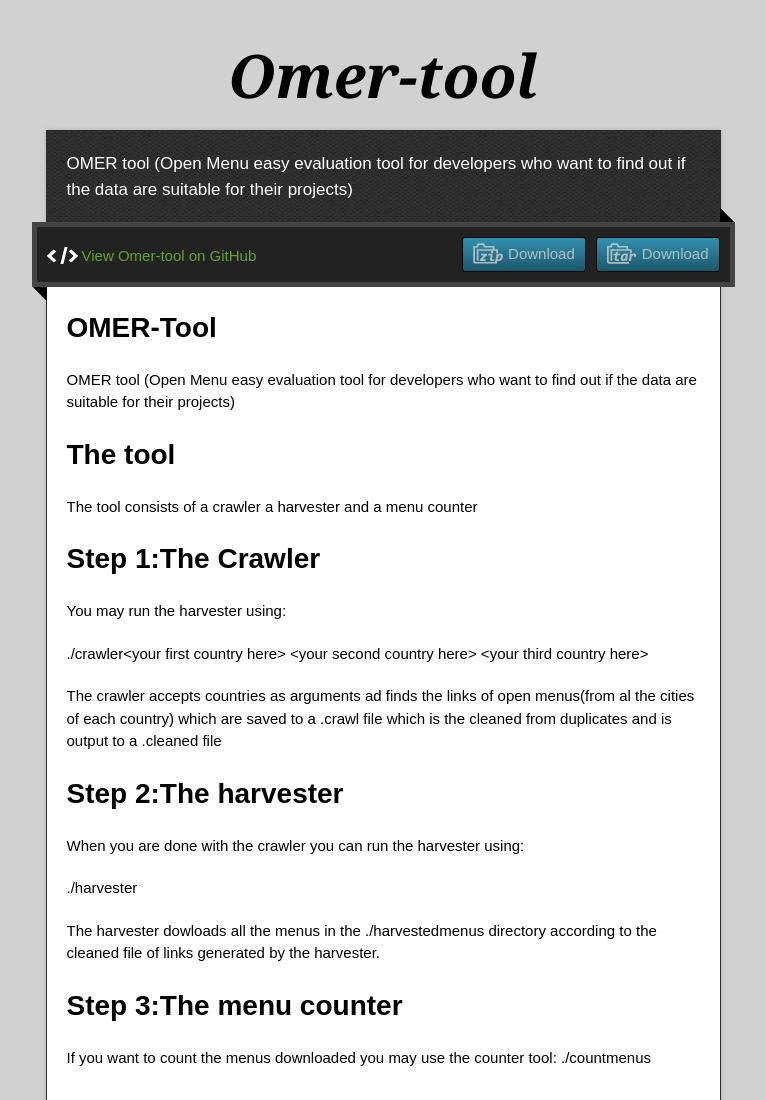
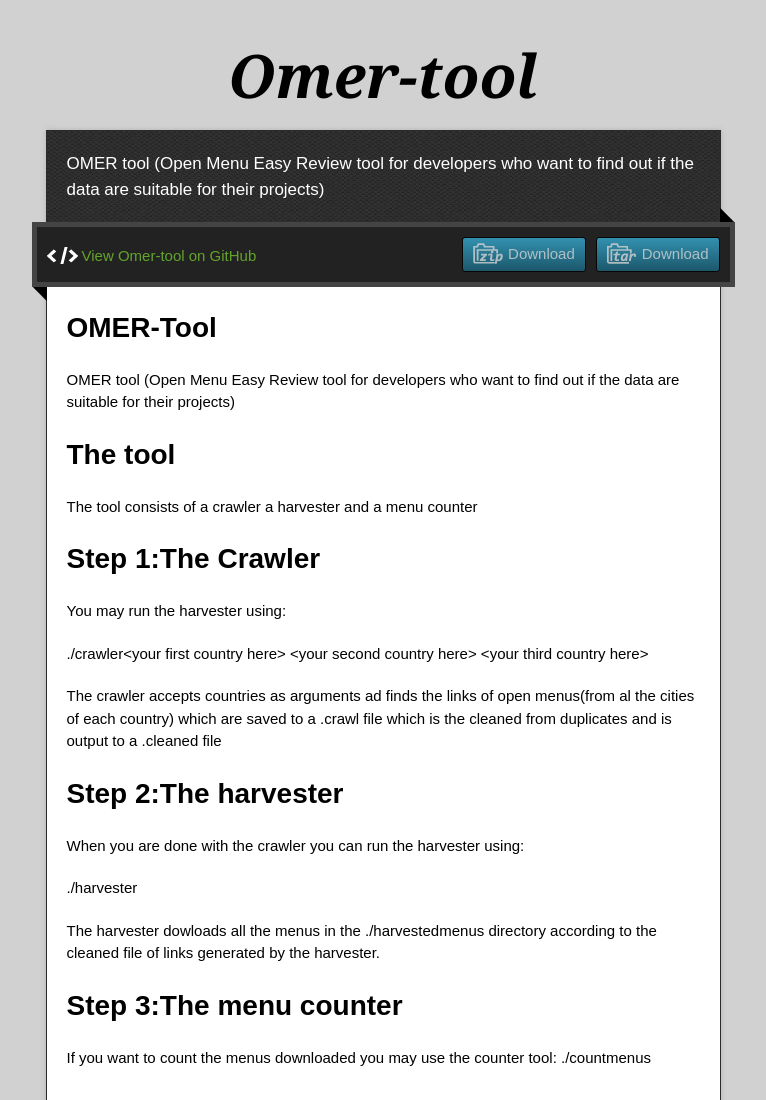
Before and after one commit to agalazis/OMER-Tool, a plain HTML site: page index.html in a window 1280 px wide. Shown: the top 1100 px of the page, without its empty margins (257-1023 px from the left). Drawn offline with nearby package versions, Linux system fonts and the light colour scheme.

```diff
--- a/index.html
+++ b/index.html
@@ -12,7 +12,7 @@
   <script type="text/javascript" src="javascripts/script.js"></script>
 
   <title>Omer-tool</title>
-  <meta name="description" content="OMER tool (Open Menu easy evaluation tool for developers who want to find out if the data are suitable for their projects)">
+  <meta name="description" content="OMER tool (Open Menu Easy Review tool for developers who want to find out if the data are suitable for their projects)">
 
   <meta name="viewport" content="width=device-width,initial-scale=1">
 
@@ -25,7 +25,7 @@
       <h1 class="title">Omer-tool</h1>
     </header>
     <div id="container">
-      <p class="tagline">OMER tool (Open Menu easy evaluation tool for developers who want to find out if the data are suitable for their projects)</p>
+      <p class="tagline">OMER tool (Open Menu Easy Review tool for developers who want to find out if the data are suitable for their projects)</p>
       <div id="main" role="main">
         <div class="download-bar">
         <div class="inner">
@@ -39,7 +39,7 @@
           <h1>
 <a name="omer-tool" class="anchor" href="#omer-tool"><span class="octicon octicon-link"></span></a>OMER-Tool</h1>
 
-<p>OMER tool (Open Menu easy evaluation tool for developers who want to find out if the data are suitable for their projects)</p>
+<p>OMER tool (Open Menu Easy Review tool for developers who want to find out if the data are suitable for their projects)</p>
 
 <h1>
 <a name="the-tool" class="anchor" href="#the-tool"><span class="octicon octicon-link"></span></a>The tool</h1>
--- a/params.json
+++ b/params.json
@@ -1 +1 @@
-{"name":"Omer-tool","tagline":"OMER tool (Open Menu easy evaluation tool for developers who want to find out if the data are suitable for their projects)","body":"OMER-Tool\r\n=========\r\n\r\nOMER tool (Open Menu easy evaluation tool for developers who want to find out if the data are suitable for their projects)\r\n\r\nThe tool\r\n=========\r\n\r\nThe tool consists of a crawler a harvester and a menu counter\r\n\r\nStep 1:The Crawler\r\n=============\r\n\r\nYou may run the harvester using:\r\n\r\n./crawler\\<your first country here\\> \\<your second country here\\>  \\<your third country here\\>\r\n\r\nThe crawler accepts countries as arguments ad finds the links of open menus(from al the cities of each country) which are saved to a .crawl file which is the cleaned from duplicates and is output to a .cleaned file\r\n\r\nStep 2:The harvester\r\n=============\r\n\r\nWhen you are done with the crawler you can run the harvester using:\r\n\r\n./harvester \r\n\r\nThe harvester dowloads all the menus in the ./harvestedmenus directory according to the cleaned file of links generated by the harvester.\r\n\r\n\r\nStep 3:The menu counter\r\n=============\r\nIf you want to count the menus downloaded you may use the counter tool:\r\n./countmenus\r\n","google":"","note":"Don't delete this file! It's used internally to help with page regeneration."}
+{"name":"Omer-tool","tagline":"OMER tool (Open Menu Easy Review tool for developers who want to find out if the data are suitable for their projects)","body":"OMER-Tool\r\n=========\r\n\r\nOMER tool (Open Menu Easy Review tool for developers who want to find out if the data are suitable for their projects)\r\n\r\nThe tool\r\n=========\r\n\r\nThe tool consists of a crawler a harvester and a menu counter\r\n\r\nStep 1:The Crawler\r\n=============\r\n\r\nYou may run the harvester using:\r\n\r\n./crawler\\<your first country here\\> \\<your second country here\\>  \\<your third country here\\>\r\n\r\nThe crawler accepts countries as arguments ad finds the links of open menus(from al the cities of each country) which are saved to a .crawl file which is the cleaned from duplicates and is output to a .cleaned file\r\n\r\nStep 2:The harvester\r\n=============\r\n\r\nWhen you are done with the crawler you can run the harvester using:\r\n\r\n./harvester \r\n\r\nThe harvester dowloads all the menus in the ./harvestedmenus directory according to the cleaned file of links generated by the harvester.\r\n\r\n\r\nStep 3:The menu counter\r\n=============\r\nIf you want to count the menus downloaded you may use the counter tool:\r\n./countmenus\r\n","google":"","note":"Don't delete this file! It's used internally to help with page regeneration."}
```
